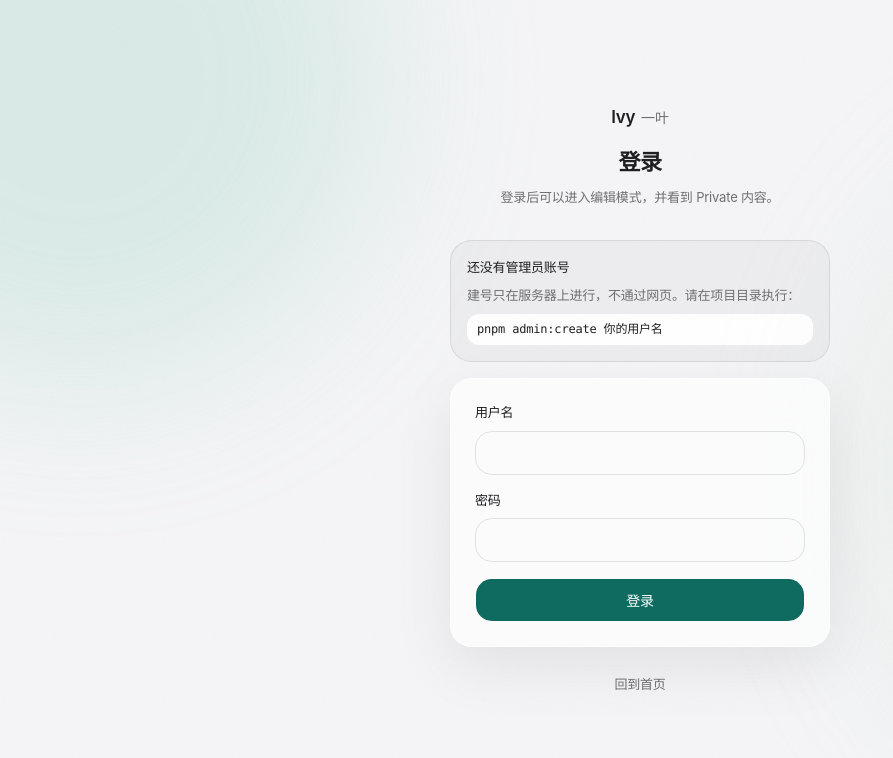
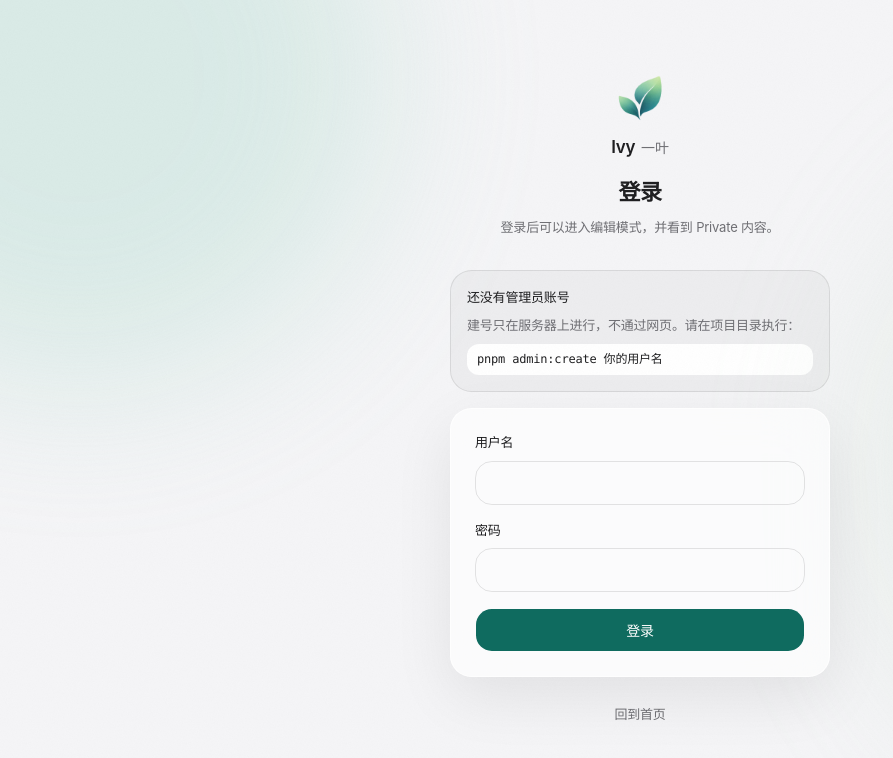
Before and after one commit to VenenoSix24/ivy-nav, a Next.js app: page /login in a window 1280 px wide. Shown: the top 758 px of the page, without its empty margins (0-893 px from the left). Built offline with nearby package versions, Linux system fonts and the light colour scheme; no server answers; the database is empty.

Commit message:
feat(auth): put the brand mark on the login page

```diff
--- a/src/components/auth/login-form.tsx
+++ b/src/components/auth/login-form.tsx
@@ -3,6 +3,7 @@
 import { useState } from "react";
 import Link from "next/link";
 import { useRouter } from "next/navigation";
+import { BrandMark } from "@/components/portal/brand-mark";
 import { Button } from "@/components/ui/button";
 import { Input } from "@/components/ui/input";
 import { Label } from "@/components/ui/label";
@@ -51,9 +52,12 @@ export function LoginForm({ needsSetup }: LoginFormProps) {
   return (
     <div className="w-full max-w-[380px]">
       <div className="mb-8 text-center">
-        <div className="mb-4 flex items-baseline justify-center gap-1.5">
-          <span className="text-[17px] font-semibold tracking-[-0.02em]">{site.name}</span>
-          <span className="text-muted-foreground text-[14px]">{site.nameZh}</span>
+        <div className="mb-4 flex flex-col items-center gap-3">
+          <BrandMark className="size-12" />
+          <div className="flex items-baseline justify-center gap-1.5">
+            <span className="text-[17px] font-semibold tracking-[-0.02em]">{site.name}</span>
+            <span className="text-muted-foreground text-[14px]">{site.nameZh}</span>
+          </div>
         </div>
         <h1 className="text-[22px] font-semibold tracking-[-0.02em]">登录</h1>
         <p className="text-muted-foreground mt-2 text-[13px] leading-relaxed">
```
